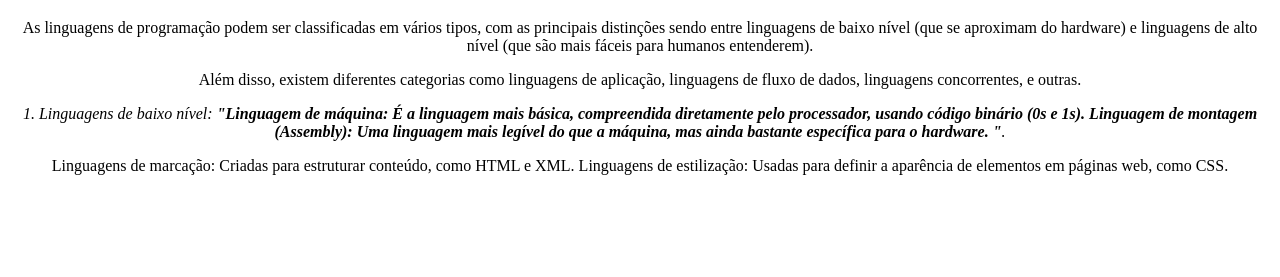
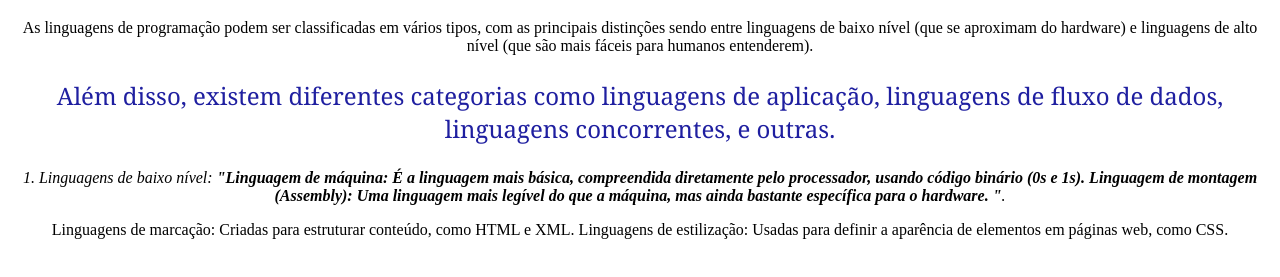
Before and after one commit to Lfdomenico/atividade-23-04, a plain HTML site: page testeCSS.html in a window 1280 px wide. Shown: the part 61-338 px from the top of the page. Drawn offline with Linux system fonts and the light colour scheme.

Commit message:
Update testeCSS.html

```diff
--- a/testeCSS.html
+++ b/testeCSS.html
@@ -23,7 +23,7 @@ text-align:center
 
 		<p> As linguagens de programação podem ser classificadas em vários tipos, com as principais distinções sendo entre linguagens de baixo nível (que se aproximam do hardware) e linguagens de alto nível (que são mais fáceis para humanos entenderem).</p>
 
-		<p style> Além disso, existem diferentes categorias como linguagens de aplicação, linguagens de fluxo de dados, linguagens concorrentes, e outras. </p>
+		<p style="font-size: 24px; color: #1f1fa0; font-family: Georgia, 'Times New Roman', Times, serif"> Além disso, existem diferentes categorias como linguagens de aplicação, linguagens de fluxo de dados, linguagens concorrentes, e outras. </p>
 
 		<p><em>1. Linguagens de baixo nível: <strong>"Linguagem de máquina: É a linguagem mais básica, compreendida diretamente pelo processador, usando código binário (0s e 1s). Linguagem de montagem (Assembly): Uma linguagem mais legível do que a máquina, mas ainda bastante específica para o hardware. "</strong>.</em></p>
 
```
